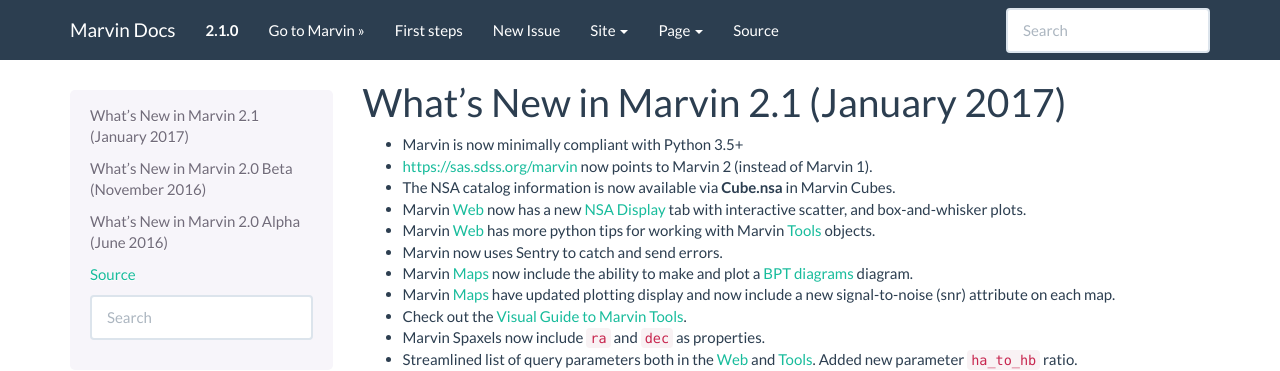
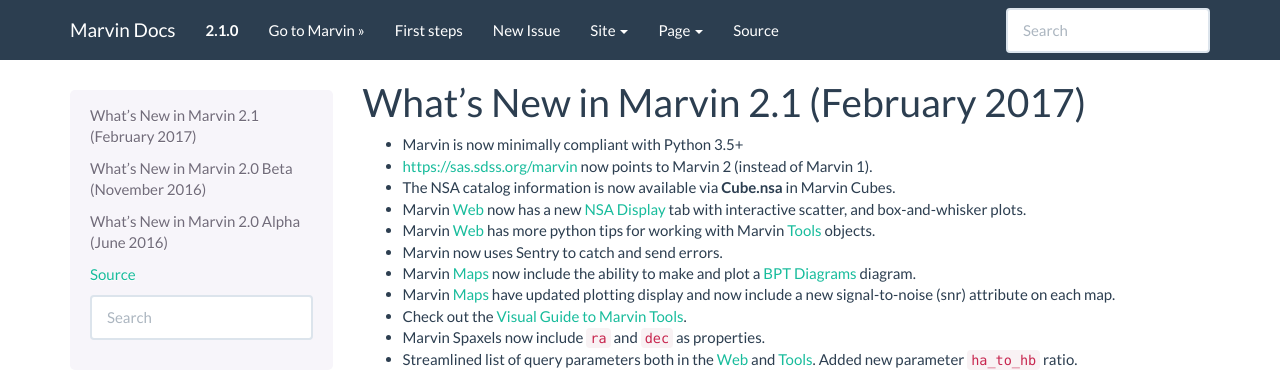
Before and after one commit to sdss/marvin, a Sphinx documentation site: the page built from docs/sphinx/whats-new.rst, in a window 1280 px wide and 1363 px high. Shown: the top 371 px of the window. Built offline with Sphinx 7.4.7, drawn with Linux system fonts in a browser that asks for light colours; pages that are not in the unit, such as notebooks, are missing from menus; the version number is read from the project's files by our own code.

Commit message:
minor docs updates

```diff
--- a/docs/sphinx/tools/bpt.rst
+++ b/docs/sphinx/tools/bpt.rst
@@ -1,6 +1,6 @@
 .. _marvin-bpt:
 
-BPT diagrams
+BPT Diagrams
 ============
 
 Marvin now includes the ability to generate BPT (`Baldwin, Phillips, & Terlevich 1981 <https://ui.adsabs.harvard.edu/#abs/1981PASP...93....5B/abstract>`_) diagrams for a particular galaxy.  Marvin makes use of the classification system defined by |kewley2006|_  to return classification masks for different ionisation mechanisms.  By default, the Marvin BPT uses a strict selection criteria, utilizing all three BPT diagnostic criteria (NII, SII, and OI) from |kewley2006|_.  A spaxel only becomes classified if it meets the criteria in all three.
--- a/docs/sphinx/tutorials/query-practice.rst
+++ b/docs/sphinx/tutorials/query-practice.rst
@@ -1,7 +1,7 @@
 
 .. _marvin-query-practice:
 
-Best Query Practices
+Query Best Practices
 ====================
 
 At this time, Marvin Queries are synchronous.  This means you can only submit one at a time, and when you do, it blocks your Python terminal until the query completes.  In addition, there is an implicit timeout of 5 minutes.  This means if your request to the server does not receive a response within 5 minutes, it will timeout and close the connection.  Large queries may be potentially problematic.
--- a/docs/sphinx/whats-new.rst
+++ b/docs/sphinx/whats-new.rst
@@ -1,4 +1,4 @@
-What's New in Marvin 2.1 (January 2017)
+What's New in Marvin 2.1 (February 2017)
 =======================================
 
 * Marvin is now minimally compliant with Python 3.5+
```
Also changed, not shown: docs/sphinx/index.rst (+5 -3 lines).
